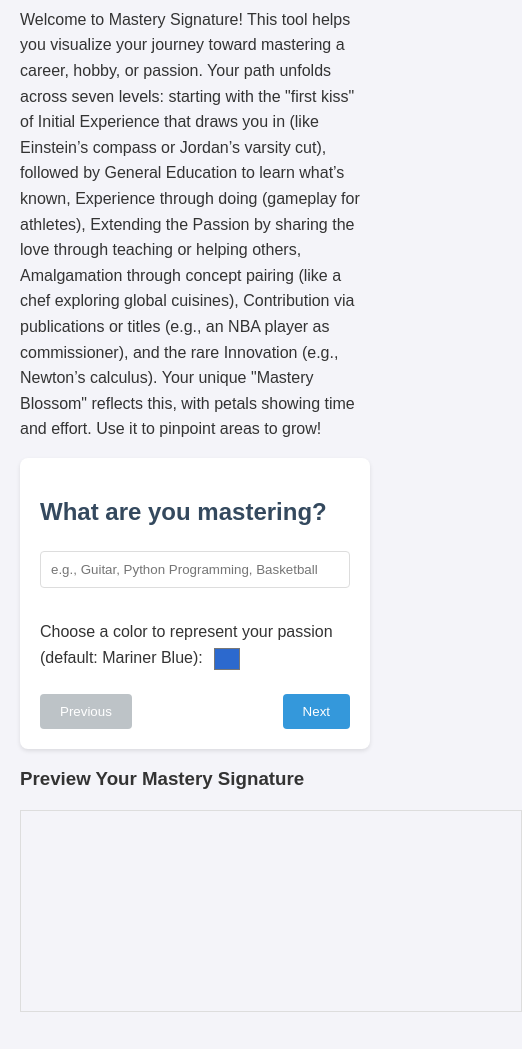
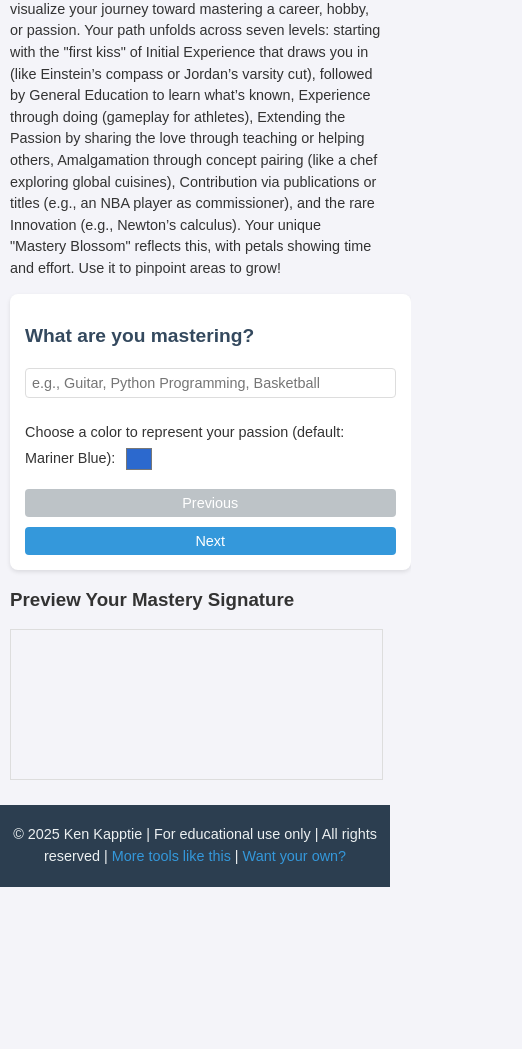
Before and after one commit to kappter/masterysignature, a plain HTML site: page index.html in a window 390 px wide. Shown: the part 93-1142 px from the top of the page, 522 px wide, since content can reach past the window. After the commit the page ends 980 px from the top, so only its background shows below. Drawn offline with Linux system fonts and the light colour scheme.

Commit message:
Add files via upload

```diff
--- a/styles.css
+++ b/styles.css
@@ -4,37 +4,46 @@ body {
     padding: 0;
     background-color: #f4f4f9;
     color: #333;
+    min-height: 100vh;
+    display: flex;
+    flex-direction: column;
 }
 
 .container {
     max-width: 800px;
     margin: 0 auto;
-    padding: 20px;
+    padding: 15px;
+    flex: 1 0 auto; /* Allow container to grow but not shrink past content */
+    width: 90%; /* Responsive width for mobile */
 }
 
 h1 {
     text-align: center;
     color: #2c3e50;
+    font-size: 1.8rem; /* Scalable font size */
 }
 
 h2 {
     color: #34495e;
+    font-size: 1.4rem; /* Scalable font size */
 }
 
 p {
-    line-height: 1.6;
+    line-height: 1.5;
+    font-size: 1rem; /* Scalable font size */
 }
 
 form {
     background: #fff;
-    padding: 20px;
+    padding: 15px;
     border-radius: 8px;
     box-shadow: 0 2px 4px rgba(0, 0, 0, 0.1);
+    width: 100%;
 }
 
 .question {
     display: none;
-    margin-bottom: 20px;
+    margin-bottom: 15px;
 }
 
 .question.active {
@@ -43,21 +52,22 @@ form {
 
 input[type="text"], select {
     width: 100%;
-    padding: 10px;
-    margin: 5px 0 15px 0;
+    padding: 8px;
+    margin: 5px 0 10px 0;
     border: 1px solid #ddd;
     border-radius: 4px;
     box-sizing: border-box;
+    font-size: 1rem; /* Scalable font size */
 }
 
 input[type="color"] {
-    display: inline-block; /* Ensure inline with text */
-    width: 30px; /* Fixed width for rectangle */
-    height: 30px; /* Fixed height for rectangle */
-    padding: 0; /* Remove padding */
-    margin: 0 5px; /* Small spacing */
-    border: none; /* Remove border */
-    vertical-align: middle; /* Align with text baseline */
+    display: inline-block;
+    width: 30px;
+    height: 30px;
+    padding: 0;
+    margin: 0 5px;
+    border: none;
+    vertical-align: middle;
     cursor: pointer;
     background: none;
 }
@@ -69,16 +79,18 @@ select {
 .navigation {
     display: flex;
     justify-content: space-between;
+    margin-top: 10px;
 }
 
 button {
-    padding: 10px 20px;
+    padding: 8px 15px;
     background-color: #3498db;
     color: #fff;
     border: none;
     border-radius: 4px;
     cursor: pointer;
     transition: background-color 0.3s;
+    font-size: 1rem; /* Scalable font size */
 }
 
 button:disabled {
@@ -92,8 +104,10 @@ button:hover:not(:disabled) {
 
 canvas {
     display: block;
-    margin: 20px auto;
+    margin: 15px auto;
     border: 1px solid #ddd;
+    max-width: 100%; /* Ensure canvas scales on mobile */
+    height: auto; /* Maintain aspect ratio */
 }
 
 .canvas-actions {
@@ -107,12 +121,12 @@ canvas {
 
 footer {
     text-align: center;
-    padding: 20px 0;
+    padding: 5px 0; /* Reduced padding */
     background-color: #2c3e50;
     color: #ecf0f1;
-    position: relative;
-    bottom: 0;
+    flex-shrink: 0; /* Prevent footer from shrinking */
     width: 100%;
+    font-size: 0.8rem; /* Smaller font size */
 }
 
 footer a {
@@ -128,6 +142,7 @@ footer a:hover {
 .canvas-wrapper {
     position: relative;
     display: inline-block;
+    width: 100%;
 }
 
 .tooltip {
@@ -141,3 +156,42 @@ footer a:hover {
     z-index: 10;
     white-space: nowrap;
 }
+
+/* Media query for phone screens (max-width: 600px) */
+@media (max-width: 600px) {
+    .container {
+        padding: 10px;
+        width: 95%; /* Slightly wider on small screens */
+    }
+
+    h1 {
+        font-size: 1.5rem;
+    }
+
+    h2 {
+        font-size: 1.2rem;
+    }
+
+    p {
+        font-size: 0.9rem;
+    }
+
+    input[type="text"], select, button {
+        font-size: 0.9rem;
+        padding: 6px;
+    }
+
+    canvas {
+        width: 100%; /* Full width on mobile */
+        height: auto; /* Maintain aspect ratio */
+    }
+
+    .navigation {
+        flex-direction: column;
+        gap: 10px;
+    }
+
+    button {
+        width: 100%; /* Full width buttons on mobile */
+    }
+}
```
